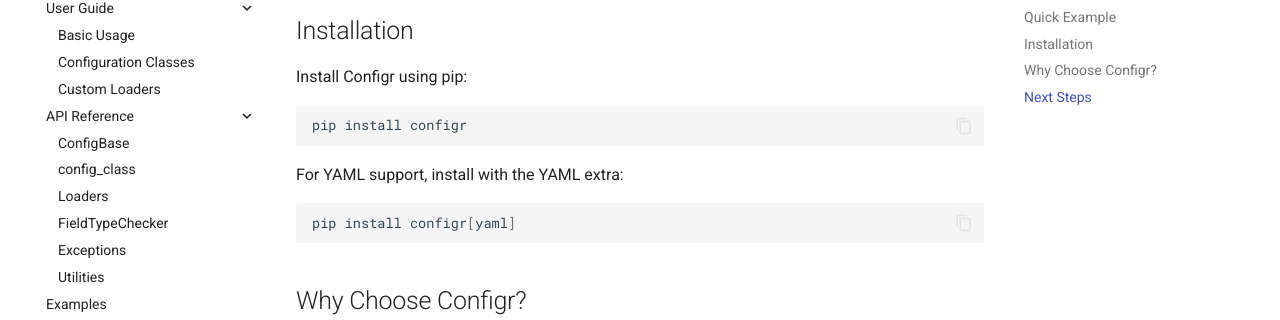
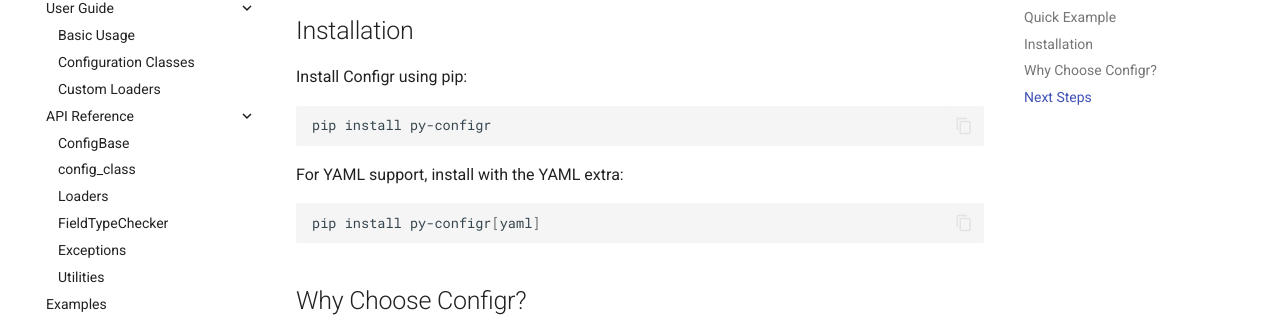
Before and after one commit to cwieken/configr, an MkDocs documentation site: the page built from docs/index.md, in a window 1280 px wide and 900 px high, scrolled down 1257 px. Shown: the part 154-474 px from the top of the window. Built offline with MkDocs 1.6.1 and Material for MkDocs 9.7.7, drawn with Linux system fonts in a browser that asks for light colours; comment, search, counter and statistics services are not loaded.

````diff
--- a/docs/index.md
+++ b/docs/index.md
@@ -56,13 +56,13 @@ With a JSON file at `_config/database.json`:
 Install Configr using pip:
 
 ```bash
-pip install configr
+pip install py-configr
 ```
 
 For YAML support, install with the YAML extra:
 
 ```bash
-pip install configr[yaml]
+pip install py-configr[yaml]
 ```
 
 ## Why Choose Configr?
--- a/pyproject.toml
+++ b/pyproject.toml
@@ -3,7 +3,7 @@ requires = ["setuptools>=42", "wheel"]
 build-backend = "setuptools.build_meta"
 
 [project]
-name = "configr"
+name = "py-configr"
 version = "0.1.0"
 description = "A flexible, type-safe configuration management library for Python"
 readme = "README.md"
````
Also changed, not shown: README.md (+2 -2 lines), docs/getting-started.md (+2 -2 lines).
